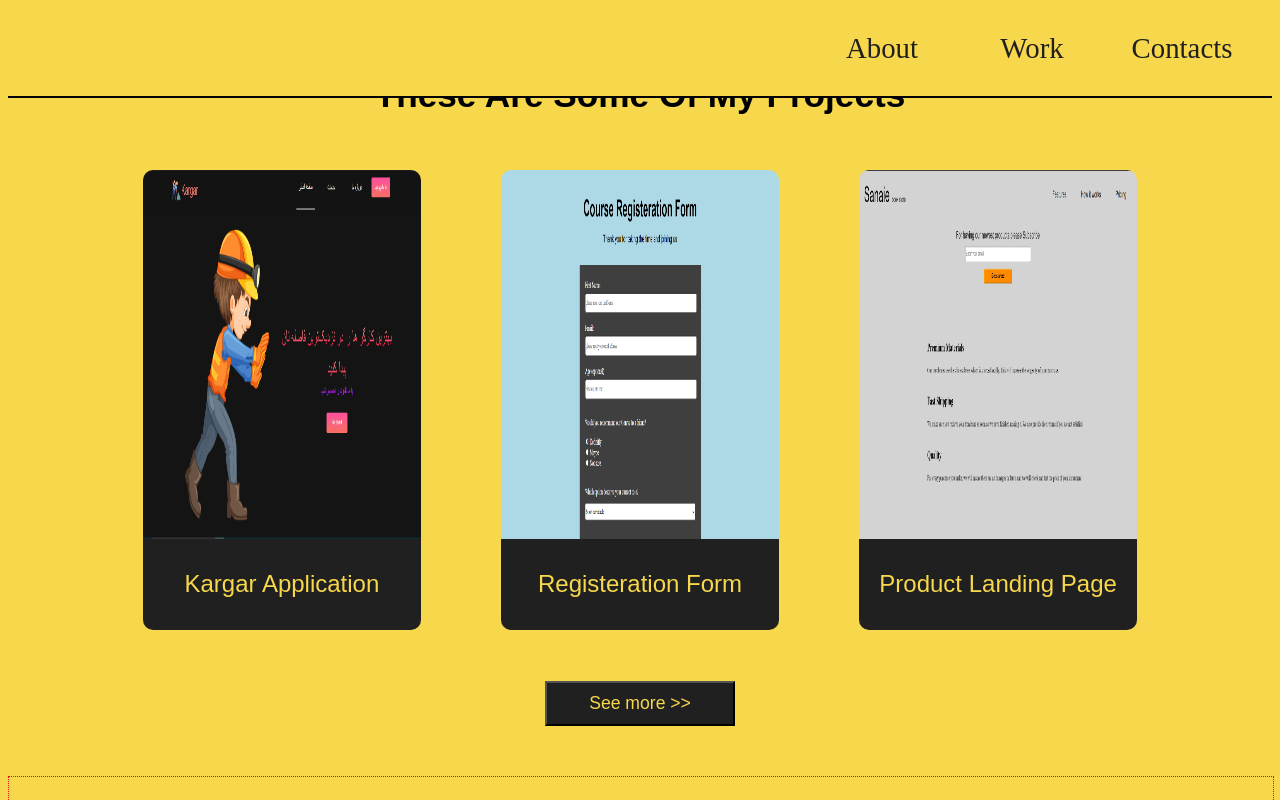
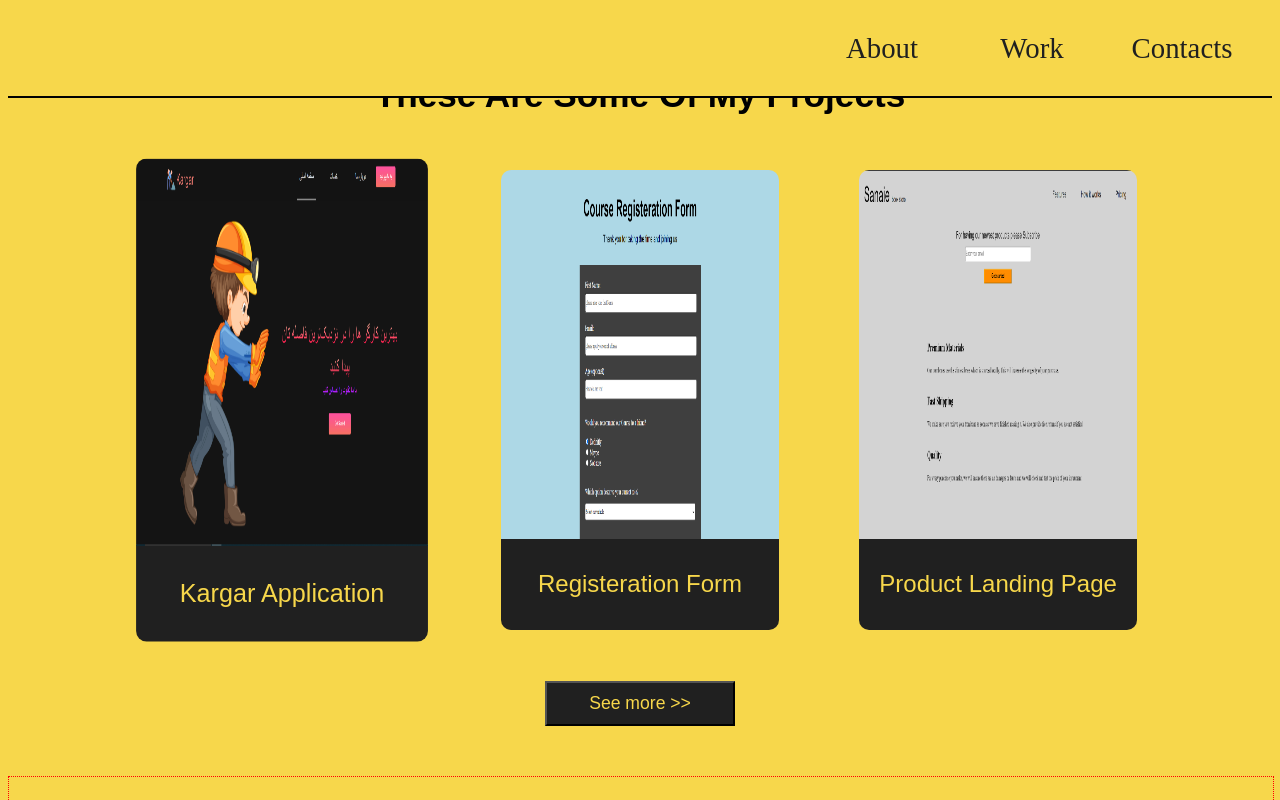
Before and after one commit to AbdullahRadhy/personalPortfolio, a plain HTML site: page index.html in a window 1280 px wide. In both pictures the pointer is over the element "Kargar Application". Shown: the part 792-1592 px from the top of the page. Drawn offline with Linux system fonts and the light colour scheme.

Commit message:
add hover action for projects button

```diff
--- a/assets/indexStyle.css
+++ b/assets/indexStyle.css
@@ -122,6 +122,10 @@ body{
 	width: 22%;
 	border-radius: 10px;
 	margin: 0px 40px 0px 40px;
+}
+
+.cards:hover{
+	transform: scale(1.05);
 }
 
 
```
